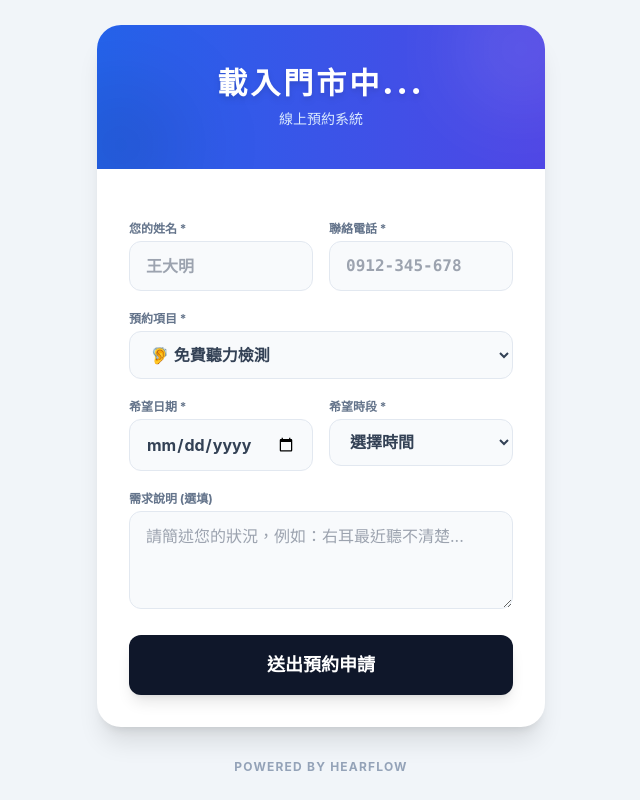
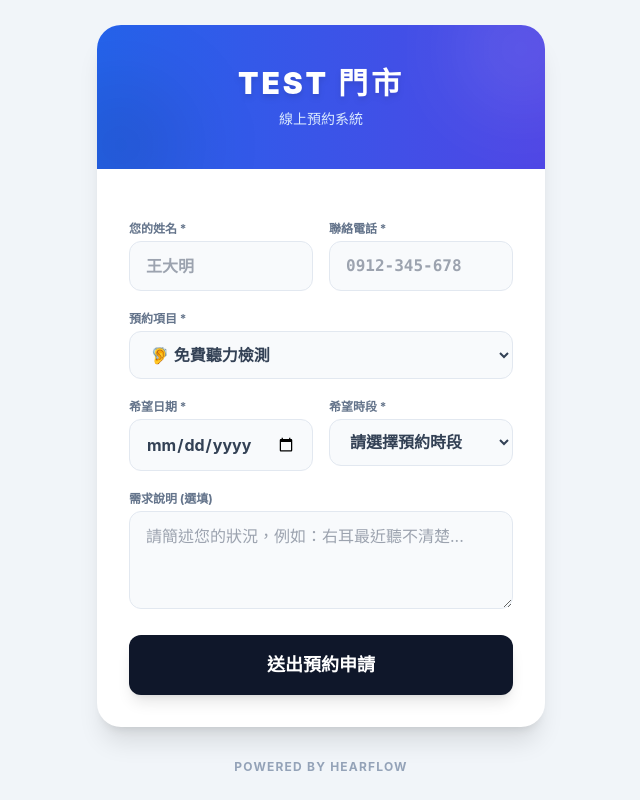
Before and after one commit to GBPRODUCE/hearflow-booking, a plain HTML site: page index.html in a window 1280 px wide. Shown: the whole page, without its empty margins (319-959 px from the left). Drawn offline with nearby package versions, Linux system fonts and the light colour scheme; no server answers.

Commit message:
Add files via upload

```diff
--- a/index.html
+++ b/index.html
@@ -60,10 +60,9 @@
                 </div>
                 <div>
                     <label class="block text-xs font-bold text-slate-500 mb-1">希望時段 *</label>
-                    <!-- 🌟 替換為 24 小時制下拉選單 -->
+                    <!-- 🌟 確保這裡是 select 而不是 input，且裡面是乾淨的 -->
                     <select id="appointTime" required class="w-full bg-slate-50 border border-slate-200 rounded-xl px-4 py-3 outline-none focus:ring-2 focus:ring-blue-500 font-bold text-slate-700 transition font-mono cursor-pointer">
-                        <option value="">選擇時間</option>
-                        <!-- JS 會自動填入 09:00 ~ 20:30 -->
+                        <option value="">請選擇預約時段</option>
                     </select>
                 </div>
             </div>
@@ -98,25 +97,27 @@
         POWERED BY HEARFLOW
     </div>
 
-    <script>
-        // 初始化 Supabase
+   <script>
+        // 🌟 修正：變數名稱改為 supabaseClient，避免與官方套件(window.supabase)撞名崩潰
         const SUPABASE_URL = 'https://rpfuwimbzkllebajsqbi.supabase.co';
         const SUPABASE_ANON_KEY = 'sb_publishable_m-mlVCMy3RsiberoFywT1w_3FPpqkMm';
-        const supabase = supabase.createClient(SUPABASE_URL, SUPABASE_ANON_KEY);
+        const supabaseClient = window.supabase.createClient(SUPABASE_URL, SUPABASE_ANON_KEY);
 
         let currentStoreName = "HearFlow 預約中心";
 
-        // 🌟 改用 DOMContentLoaded 確保 DOM 載入後才執行，避免動態生成失效
+        // 確保網頁元素全部載入後，才開始執行 JavaScript
         document.addEventListener('DOMContentLoaded', async () => {
-            // 1. 動態產生 24 小時制時間選項 (09:00 ~ 20:30)
+
+            // 1. 動態產生 24 小時制時間選項 (09:00 ~ 16:30)
             const timeSelect = document.getElementById('appointTime');
             if (timeSelect) {
-                timeSelect.innerHTML = '<option value="">請選擇預約時段</option>';
-                for (let h = 9; h <= 20; h++) {
+                let optionsHtml = '<option value="">請選擇預約時段</option>';
+                for (let h = 9; h <= 16; h++) {
                     let hh = String(h).padStart(2, '0');
-                    timeSelect.innerHTML += `<option value="${hh}:00">${hh}:00</option>`;
-                    timeSelect.innerHTML += `<option value="${hh}:30">${hh}:30</option>`;
+                    optionsHtml += `<option value="${hh}:00">${hh}:00</option>`;
+                    optionsHtml += `<option value="${hh}:30">${hh}:30</option>`;
                 }
+                timeSelect.innerHTML = optionsHtml;
             }
 
             // 2. 日期防呆：不能選今天以前的日子
@@ -126,30 +127,35 @@
                 dateInput.setAttribute('min', today);
             }
 
-            // 3. 抓取網址參數，若沒有則預設為 'CWT' 方便本地測試
+            // 3. 抓取網址參數
             const urlParams = new URLSearchParams(window.location.search);
-            const storeParam = urlParams.get('store') || 'CWT';
+            const storeParam = urlParams.get('store') || 'test';
 
-            const storeCode = storeParam.toUpperCase();
-            document.getElementById('storeCode').value = storeCode;
+            // 寫入隱藏欄位供送出預約時使用 (轉大寫保持資料庫整齊)
+            const storeCodeUpper = storeParam.toUpperCase();
+            document.getElementById('storeCode').value = storeCodeUpper;
 
+            // 4. 🌟 抓取分店名稱 (使用 .ilike 忽略大小寫，完美匹配 test 或 TEST)
             try {
-                const { data, error } = await supabase
+                const { data, error } = await supabaseClient
                     .from('stores')
                     .select('store_name')
-                    .eq('store_code', storeCode)
-                    .single();
+                    .ilike('store_code', storeParam)
+                    .maybeSingle();
+
+                if (error) throw error;
 
                 if (data && data.store_name) {
                     currentStoreName = data.store_name;
                     document.getElementById('displayStoreName').innerText = currentStoreName;
                 } else {
-                    document.getElementById('displayStoreName').innerText = storeCode + ' 門市';
-                    currentStoreName = storeCode + ' 門市';
+                    document.getElementById('displayStoreName').innerText = storeCodeUpper + ' 門市';
+                    currentStoreName = storeCodeUpper + ' 門市';
                 }
             } catch (err) {
                 console.error("抓取分店失敗:", err);
-                document.getElementById('displayStoreName').innerText = 'HearFlow 預約中心';
+                document.getElementById('displayStoreName').innerText = storeCodeUpper + ' 門市';
+                currentStoreName = storeCodeUpper + ' 門市';
             }
         });
 
@@ -180,11 +186,11 @@
             };
 
             try {
-                // 1. 寫入資料庫
-                const { error } = await supabase.from('appointments').insert([payload]);
+                // 🌟 修正：改用 supabaseClient
+                const { error } = await supabaseClient.from('appointments').insert([payload]);
                 if (error) throw error;
 
-                // 2. 動態產生 Google 行事曆的專屬網址
+                // 動態產生 Google 行事曆的專屬網址
                 const startD = new Date(`${date}T${time}:00`);
                 const endD = new Date(startD.getTime() + 60 * 60 * 1000);
 
@@ -198,7 +204,7 @@
 
                 document.getElementById('addToCalendarBtn').href = gCalUrl;
 
-                // 3. 切換成功畫面
+                // 切換成功畫面
                 document.getElementById('bookingForm').classList.add('hidden');
                 document.getElementById('successCard').classList.remove('hidden');
                 document.getElementById('successCard').classList.add('flex');
```
